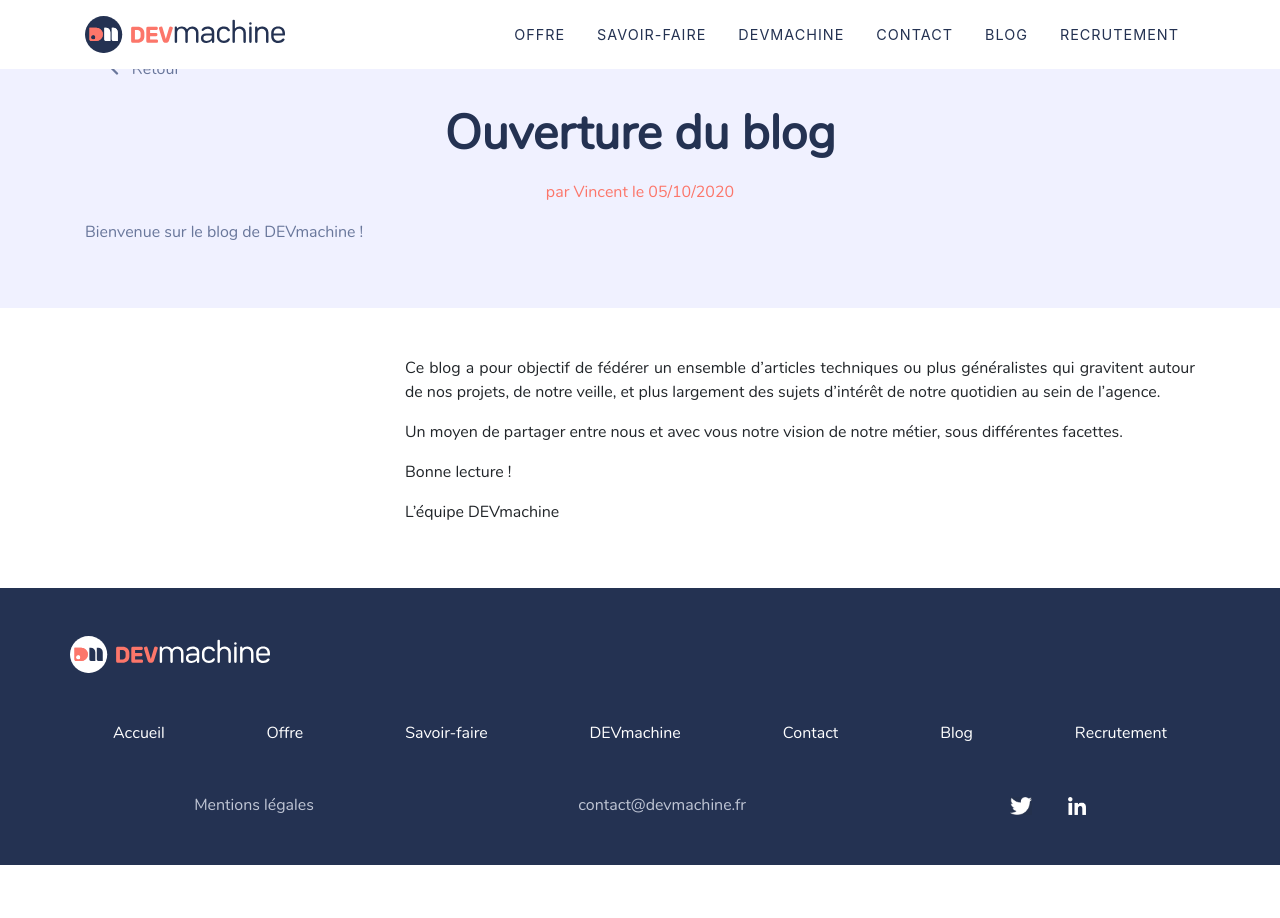
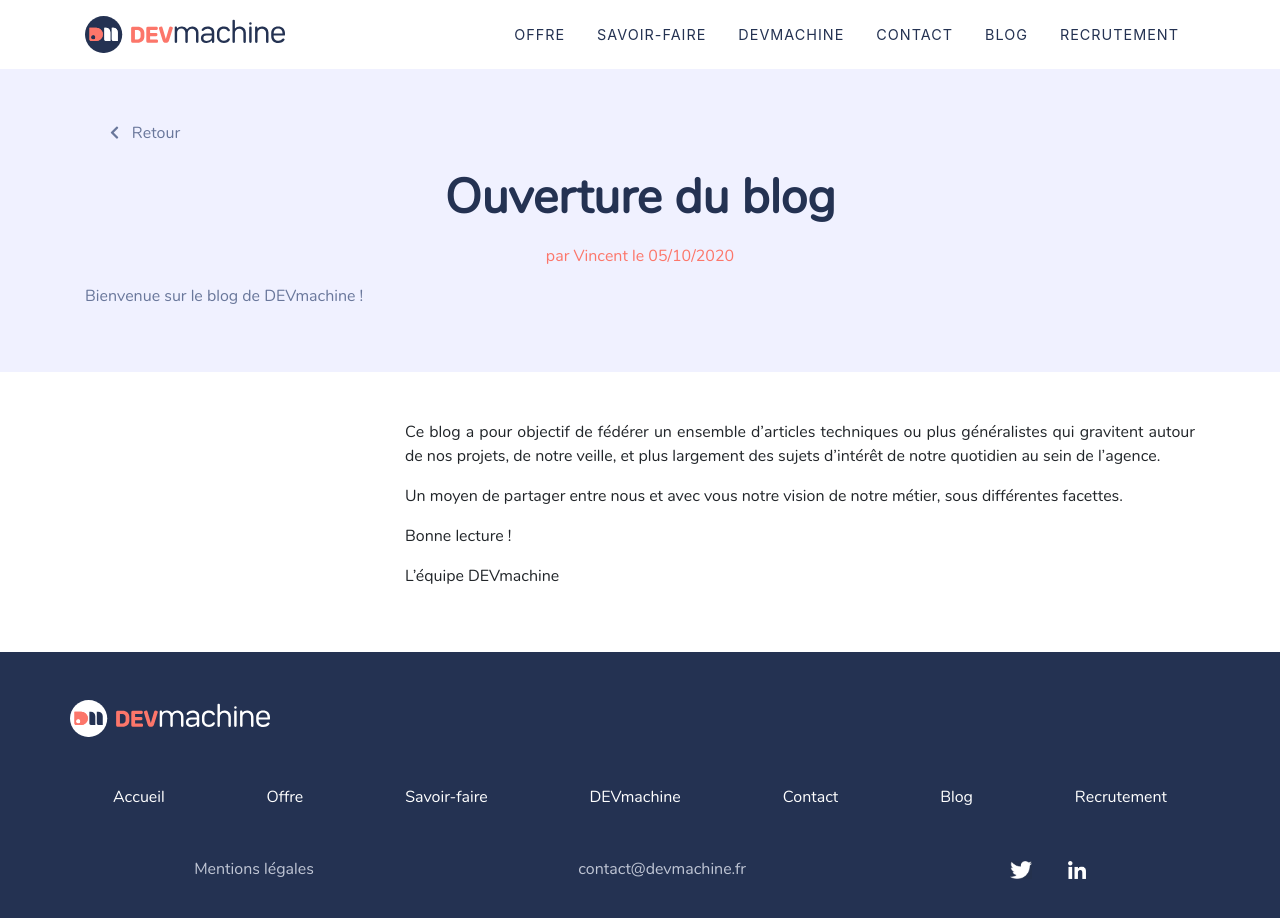
Before and after one commit to DEVmachine-fr/website, a Jekyll site: the page built from _posts/2020-10-05-ouverture-du-blog.md, in a window 1280 px wide and 929 px high. Shown: the top 918 px of the window. Built offline with Jekyll 4.4.1, drawn with Linux system fonts in a browser that asks for light colours; nearby versions of some CDN libraries.

Commit message:
fix: for responsive

```diff
--- a/_layouts/post.html
+++ b/_layouts/post.html
@@ -1,15 +1,15 @@
 ---
 layout: default
 ---
-<section id="post-header">
+<section id="post-intro" class="intro">
   <div class="container">
     <a class="dm-btn" href="/blog">
       <span aria-hidden="true" class="fas fa-chevron-left"></span>Retour
     </a>
-    <div class="text-center">
-      <h1 class="section-heading">{{ page.title}}</h1>
-      <p class="text-orange">par {{ page.author }} le {{ page.date | date: "%d/%m/%Y" }}</p>
-      <div class="text-left text-grey">{{ page.excerpt }}</div>
+    <div>
+      <h1 class="text-center section-heading">{{ page.title}}</h1>
+      <p class="text-center text-orange">par {{ page.author }} le {{ page.date | date: "%d/%m/%Y" }}</p>
+      <div class="text-grey">{{ page.excerpt }}</div>
     </div>
   </div>
 </section>
--- a/_sass/_contact.scss
+++ b/_sass/_contact.scss
@@ -11,6 +11,7 @@ section#contact-items {
   div.container {
     background-image: url("/assets/images/website/page-contact/items/bg.svg");
     background-repeat: no-repeat;
+    background-position: 50%;
     border-radius: 16px;
     padding: 3rem;
 
--- a/_sass/_index.scss
+++ b/_sass/_index.scss
@@ -6,24 +6,12 @@ body.main-bg {
 section#index-intro {
   div.shape-container {
     $HEIGHT: 20rem;
-
     $SHAPE: polygon(
       10% .5rem,
       90% 0,
       100% 3rem,
       90% calc(#{$HEIGHT} - 6rem),
       25% 100%,
-      0 9rem,
-    );
-
-    $SM-SHAPE: polygon(
-      5% .5rem,
-      90% 0,
-      100% 2rem,
-      99% calc(#{$HEIGHT} - 6rem),
-      85% calc(#{$HEIGHT} - 2rem),
-      25% 100%,
-      5% calc(#{$HEIGHT} - 5rem),
       0 9rem,
     );
 
@@ -50,10 +38,26 @@ section#index-intro {
 
     // another shape for phone
     @media (max-width: $sm-size) {
-      div.image-container, div.bg-orange {
+      $SM-HEIGHT: 15rem;
+      $SM-SHAPE: polygon(
+        5% .5rem,
+        90% 0,
+        100% 2rem,
+        97% calc(#{$HEIGHT} - 8rem),
+        80% calc(#{$HEIGHT} - 3rem),
+        25% 100%,
+        10% calc(#{$HEIGHT} - 5rem),
+        0 9rem,
+      );
+      div.image-container {
         clip-path: $SM-SHAPE;
+        img {
+          height: $SM-HEIGHT;
+        }
       }
       div.bg-orange {
+        clip-path: $SM-SHAPE;
+        height: $SM-HEIGHT;
         top: 0.4rem;
         left: -0.2rem;
       }
--- a/_sass/_post.scss
+++ b/_sass/_post.scss
@@ -1,4 +1,4 @@
-section#post-header {
+section#post-intro {
   background-color: $light-purple;
 
   a.dm-btn {
```
